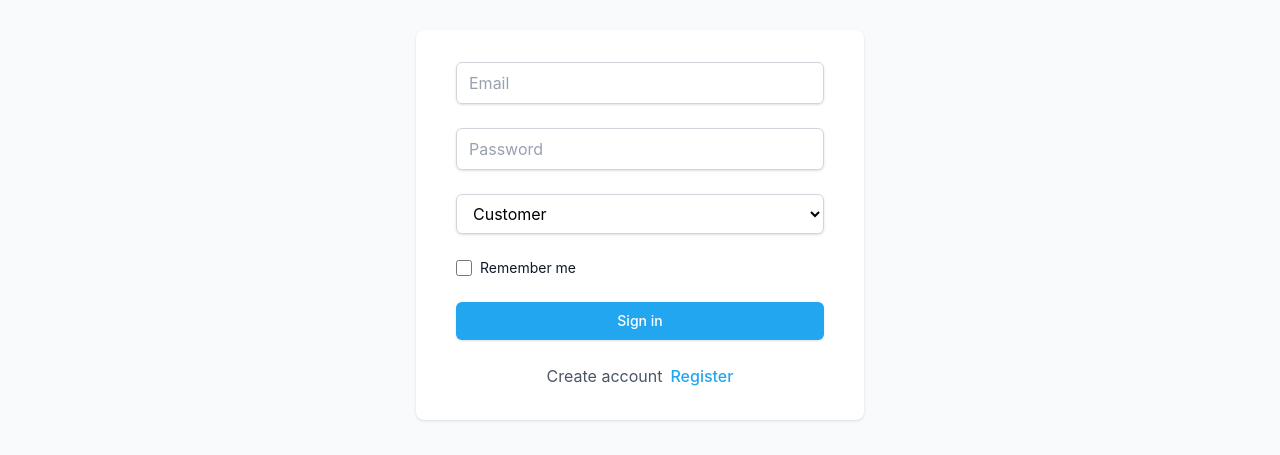
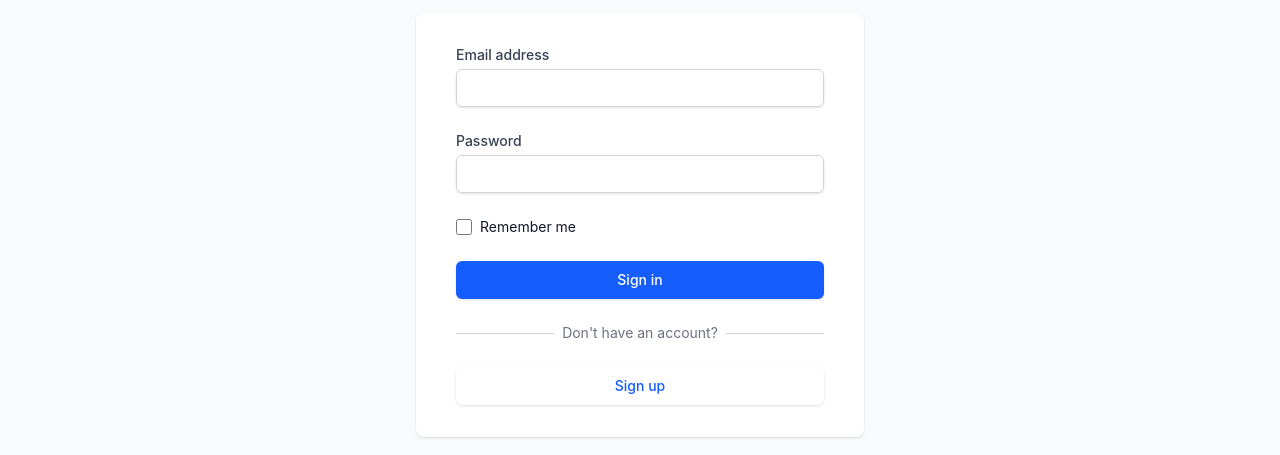
Before and after one commit to mehmetefeoglu/Buy-Item, a React (Vite) app: page /login in a window 1280 px wide. Shown: the part 321-776 px from the top of the page. Built offline with nearby package versions, Linux system fonts and the light colour scheme; no server answers.

Commit message:
Login olurken sorun oluyordu giderildi

```diff
--- a/src/pages/LoginPage.jsx
+++ b/src/pages/LoginPage.jsx
@@ -3,10 +3,12 @@ import { useState } from "react";
 import { useHistory, Link } from "react-router-dom";
 import { useDispatch } from 'react-redux';
 import { Loader2 } from "lucide-react";
-import { loginUser } from '../store/actions/clientActions';
 import { ToastContainer } from 'react-toastify';
 import 'react-toastify/dist/ReactToastify.css';
 import Gravatar from 'react-gravatar';
+import api from '../api/axiosInstance';
+import { toast } from 'react-hot-toast';
+import { setUser } from '../store/actions/clientActions';
 
 const LoginPage = () => {
   const [isLoading, setIsLoading] = useState(false);
@@ -16,12 +18,36 @@ const LoginPage = () => {
 
   const { register, handleSubmit, formState: { errors } } = useForm();
 
-  const onSubmit = async (data) => {
+  const onSubmit = async (values) => {
+    try {
       setIsLoading(true);
-    try {
-      await dispatch(loginUser(data, rememberMe, history));
-    } catch (err) {
-      // Hata işleme toast ile clientActions'da yapılıyor
+      const response = await api.post('/login', {
+        ...values,
+        role_id: 2 // Customer role
+      });
+
+      if (response.data.token) {
+        // Token'ı sakla
+        if (rememberMe) {
+          localStorage.setItem('token', response.data.token);
+        } else {
+          sessionStorage.setItem('token', response.data.token);
+        }
+
+        // API için Authorization header'ını ayarla
+        api.defaults.headers.common['Authorization'] = `Bearer ${response.data.token}`;
+
+        // Kullanıcı bilgilerini store'a kaydet
+        dispatch(setUser(response.data.user));
+
+        // Ana sayfaya yönlendir
+        history.push('/');
+
+        toast.success('Login successful!');
+      }
+    } catch (error) {
+      console.error('Login error:', error);
+      toast.error(error.response?.data?.message || 'Invalid email or password');
     } finally {
       setIsLoading(false);
     }
@@ -39,7 +65,15 @@ const LoginPage = () => {
         <div className="bg-white py-8 px-4 shadow sm:rounded-lg sm:px-10">
           <form className="space-y-6" onSubmit={handleSubmit(onSubmit)}>
             <div>
+              <label htmlFor="email" className="block text-sm font-medium text-gray-700">
+                Email address
+              </label>
+              <div className="mt-1">
                 <input
+                  id="email"
+                  type="email"
+                  autoComplete="email"
+                  required
                   {...register("email", {
                     required: "Email is required",
                     pattern: {
@@ -47,39 +81,37 @@ const LoginPage = () => {
                       message: "Invalid email address"
                     }
                   })}
-                type="email"
-                placeholder="Email"
-                className="appearance-none block w-full px-3 py-2 border border-gray-300 rounded-md shadow-sm placeholder-gray-400 focus:outline-none focus:ring-blue-500 focus:border-blue-500"
+                  className="appearance-none block w-full px-3 py-2 border border-gray-300 rounded-md shadow-sm placeholder-gray-400 focus:outline-none focus:ring-blue-500 focus:border-blue-500 sm:text-sm"
                 />
                 {errors.email && (
                   <p className="mt-1 text-sm text-red-600">{errors.email.message}</p>
                 )}
               </div>
+            </div>
 
             <div>
+              <label htmlFor="password" className="block text-sm font-medium text-gray-700">
+                Password
+              </label>
+              <div className="mt-1">
                 <input
+                  id="password"
+                  type="password"
+                  autoComplete="current-password"
+                  required
                   {...register("password", {
-                  required: "Password is required"
+                    required: "Password is required",
+                    minLength: {
+                      value: 6,
+                      message: "Password must be at least 6 characters"
+                    }
                   })}
-                type="password"
-                placeholder="Password"
-                className="appearance-none block w-full px-3 py-2 border border-gray-300 rounded-md shadow-sm placeholder-gray-400 focus:outline-none focus:ring-blue-500 focus:border-blue-500"
+                  className="appearance-none block w-full px-3 py-2 border border-gray-300 rounded-md shadow-sm placeholder-gray-400 focus:outline-none focus:ring-blue-500 focus:border-blue-500 sm:text-sm"
                 />
                 {errors.password && (
                   <p className="mt-1 text-sm text-red-600">{errors.password.message}</p>
                 )}
               </div>
-
-            <div>
-              <select
-                {...register("role_id")}
-                className="block w-full px-3 py-2 border border-gray-300 rounded-md shadow-sm focus:outline-none focus:ring-blue-500 focus:border-blue-500"
-                defaultValue="2"
-              >
-                <option value="2">Customer</option>
-                <option value="3">Store</option>
-                <option value="1">Admin</option>
-              </select>
             </div>
 
             <div className="flex items-center justify-between">
@@ -101,26 +133,38 @@ const LoginPage = () => {
               <button
                 type="submit"
                 disabled={isLoading}
-                className="w-full flex justify-center py-2 px-4 border border-transparent rounded-md shadow-sm text-sm font-medium text-white bg-[#23A6F0] hover:bg-[#1a7ab3] focus:outline-none focus:ring-2 focus:ring-offset-2 focus:ring-blue-500 disabled:opacity-50"
+                className="w-full flex justify-center py-2 px-4 border border-transparent rounded-md shadow-sm text-sm font-medium text-white bg-blue-600 hover:bg-blue-700 focus:outline-none focus:ring-2 focus:ring-offset-2 focus:ring-blue-500 disabled:opacity-50"
               >
                 {isLoading ? (
                   <Loader2 className="w-5 h-5 animate-spin" />
                 ) : (
-                  "Sign in"
+                  'Sign in'
                 )}
               </button>
             </div>
+          </form>
 
-            <div className="flex items-center justify-center space-x-2 mt-4">
-              <span className="text-gray-600">Create account</span>
+          <div className="mt-6">
+            <div className="relative">
+              <div className="absolute inset-0 flex items-center">
+                <div className="w-full border-t border-gray-300" />
+              </div>
+              <div className="relative flex justify-center text-sm">
+                <span className="px-2 bg-white text-gray-500">
+                  Don't have an account?
+                </span>
+              </div>
+            </div>
+
+            <div className="mt-6">
               <Link
                 to="/signup"
-                className="text-[#23A6F0] hover:text-[#1a7ab3] font-medium"
+                className="w-full flex justify-center py-2 px-4 border border-transparent rounded-md shadow-sm text-sm font-medium text-blue-600 bg-white hover:bg-gray-50 focus:outline-none focus:ring-2 focus:ring-offset-2 focus:ring-blue-500"
               >
-                Register
+                Sign up
               </Link>
             </div>
-          </form>
+          </div>
         </div>
       </div>
       <ToastContainer />
```
Lines whose indentation alone changed are shown as unchanged.
